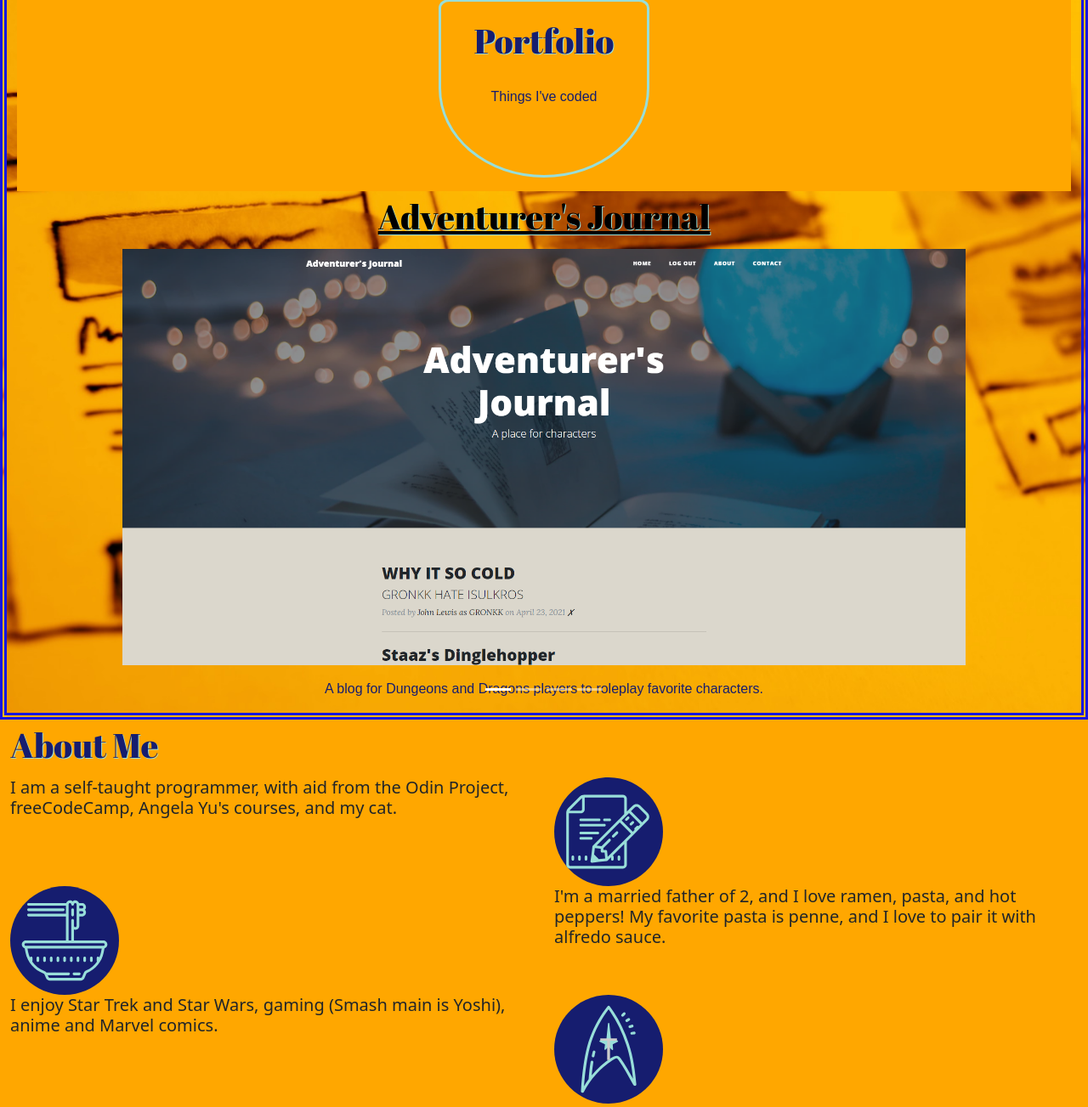
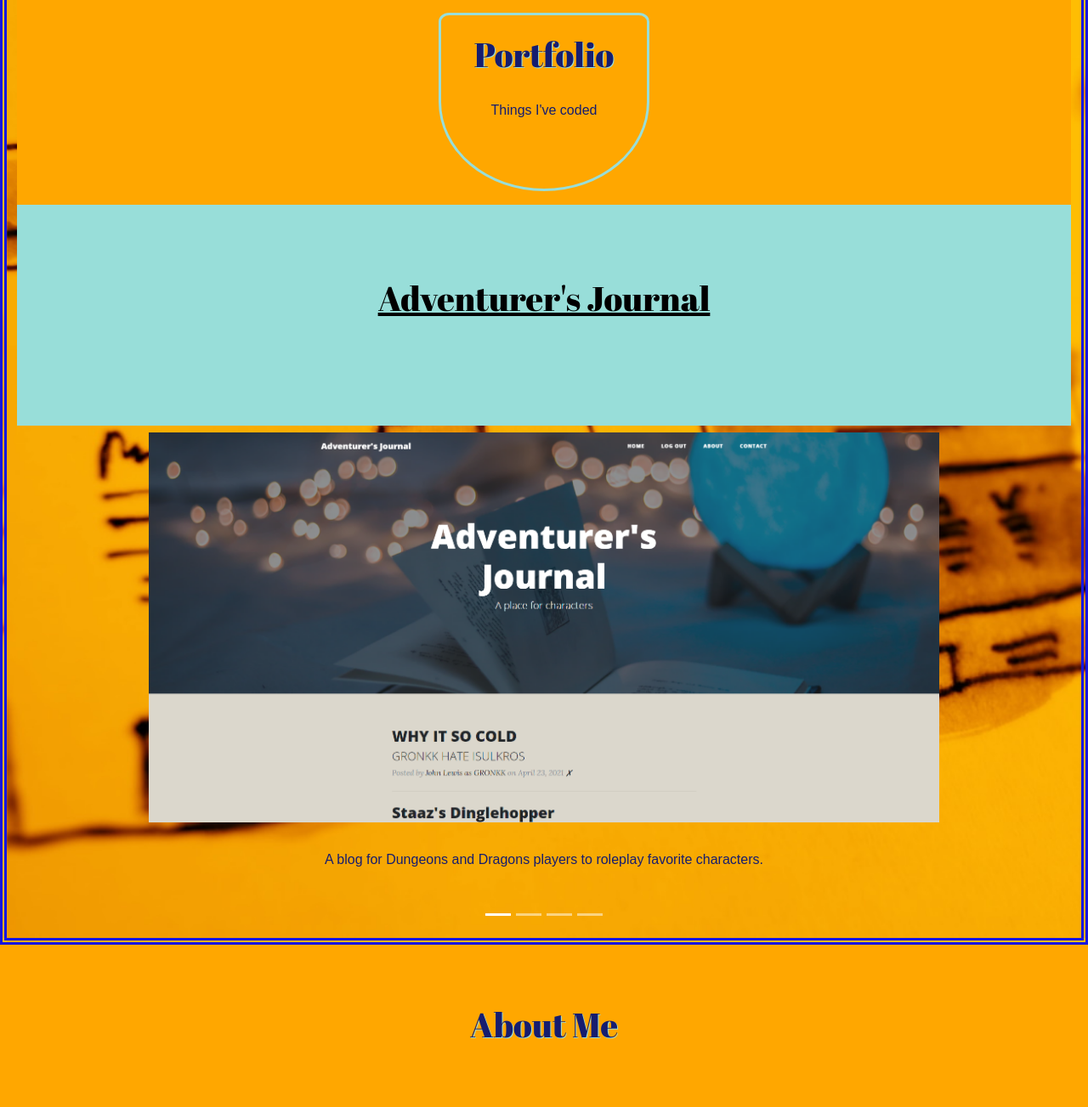
Before and after one commit to Rogue9/ENDGAMEBLOG, a Flask app: page /portfolio in a window 1280 px wide. Shown: the part 841-2144 px from the top of the page at 85% size. Run offline with Flask 2, Linux system fonts and the light colour scheme; parts of the project's set-up code (start-up, migrations or seed data) failed here and were passed over; some libraries are stand-ins or nearby versions; some web fonts are replaced.

Commit message:
Update portfolio.css

```diff
--- a/static/css/portfolio.css
+++ b/static/css/portfolio.css
@@ -46,7 +46,7 @@ a:visited {
   flex-wrap: wrap;
   align-content: center;
   overflow: hidden;
-  height: 98vh;
+  height: 100vh;
 }
 
 .headshot {
@@ -99,9 +99,17 @@ border-radius: 20% 3% 20% 3%;
   border:3px solid #98ded9;
   border-radius: 10% 10% 100% 100%;
 }
+.card-headline {
+  background-color: #98ded9;
+  padding: 2em 0 3em;
+}
 .site-img {
-  width: 80%;
+  width: 75%;
   height: auto;
+}
+.card-description {
+  padding: 2em 4em 4em;
+}
 .about {
   background-color: #FFA700;
   margin: 0;
```
